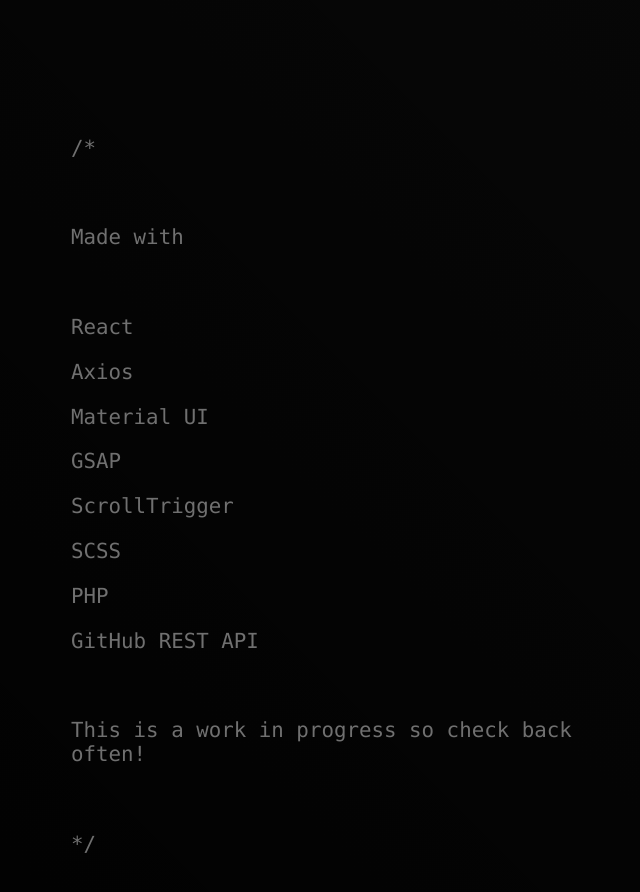
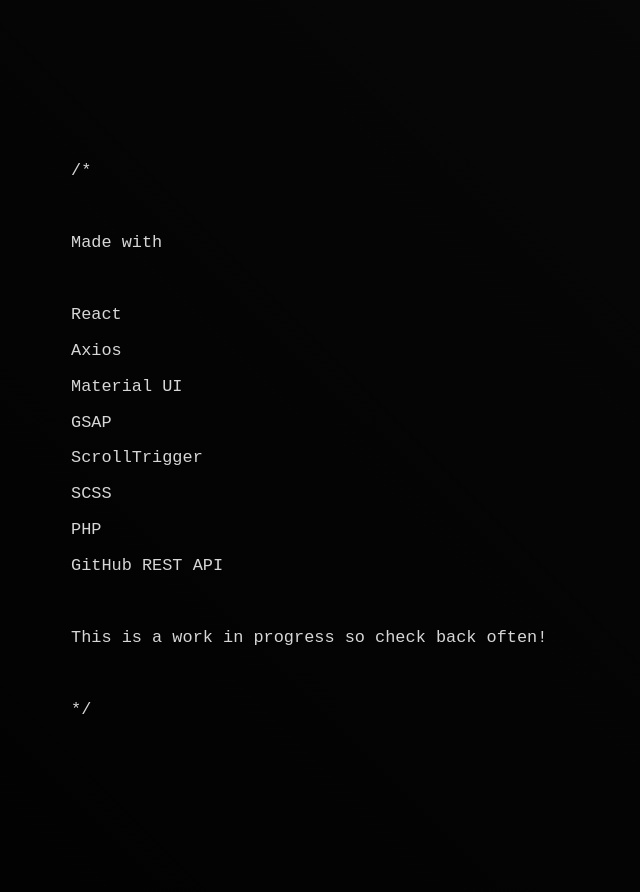
Before and after one commit to barksploit/portfolio-react, a React (Create React App) app: page / in a window 1280 px wide. Shown: the part 4660-5552 px from the top of the page, without its empty margins (169-809 px from the left). Built offline with nearby package versions, Linux system fonts and the light colour scheme; no server answers.

Commit message:
Change colour and font family for credits component section content

```diff
--- a/src/styles/credits.scss
+++ b/src/styles/credits.scss
@@ -14,9 +14,9 @@
     }
 
     .credits-comment {
-        color: #707070;
+        color: #d7d7d7;
         font-size: 1.3em;
-        font-family: $codefont;
+        font-family: monospace;
     }
 
 }
```
